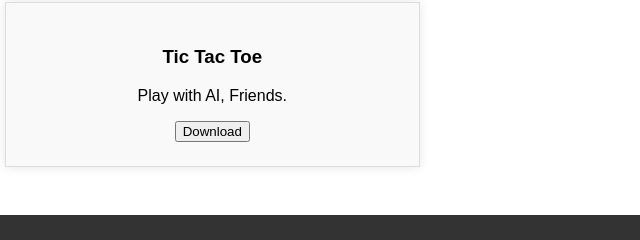
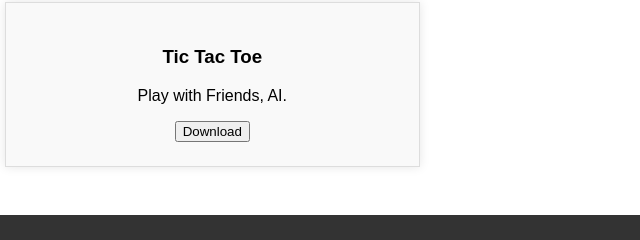
Before and after one commit to sujay-kumar-13/apps, a plain HTML site: page index.html in a window 1280 px wide. Shown: the part 621-861 px from the top of the page, 640-1280 px from the left. Drawn offline with Linux system fonts and the light colour scheme.

Commit message:
Update index.html

```diff
--- a/index.html
+++ b/index.html
@@ -114,7 +114,7 @@
         <h2>Games</h2>
         <div>
             <h3>Tic Tac Toe</h3>
-            <p>Play with AI, Friends.</p>
+            <p>Play with Friends, AI.</p>
             <a href="https://github.com/sujay-kumar-13/apps/raw/refs/heads/main/Tic%20Tac%20Toe%20v1.2.apk">
                 <button>Download</button>
             </a>
```
